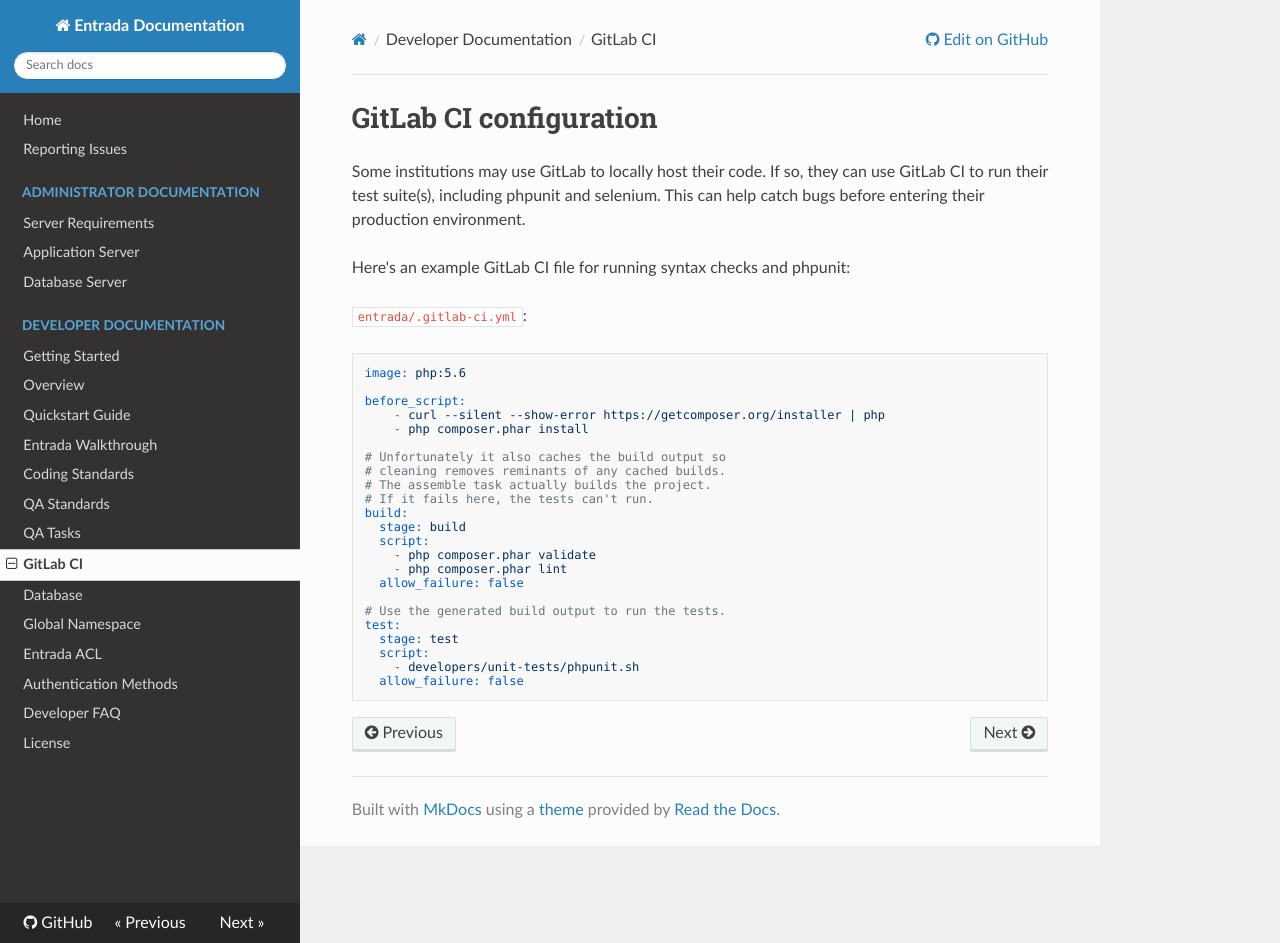
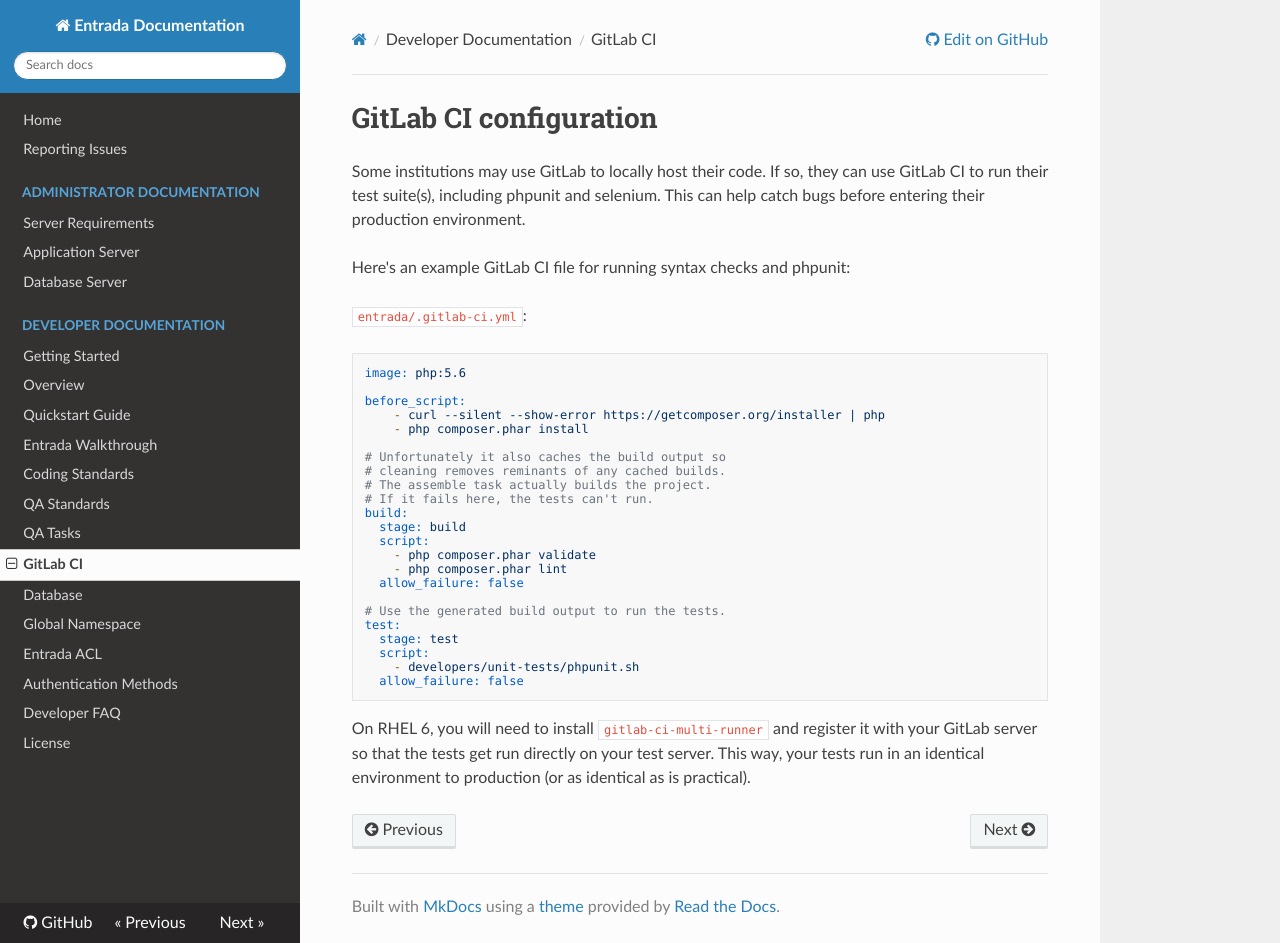
Before and after one commit to pyarmak/entrada-1x-docs, an MkDocs documentation site: the page built from docs/developer/gitlab-ci.md, in a window 1280 px wide and 943 px high. Built offline with MkDocs 1.6.1, drawn with Linux system fonts in a browser that asks for light colours; nearby versions of some CDN libraries; old or Windows-style settings are respelled for this version of MkDocs.

Commit message:
Update GitLab CI documentation

````diff
--- a/docs/developer/gitlab-ci.md
+++ b/docs/developer/gitlab-ci.md
@@ -33,3 +33,8 @@ test:
     - developers/unit-tests/phpunit.sh
   allow_failure: false
 ```
+
+On RHEL 6, you will need to install `gitlab-ci-multi-runner` and register it
+with your GitLab server so that the tests get run directly on your test server.
+This way, your tests run in an identical environment to production (or as
+identical as is practical).
````
